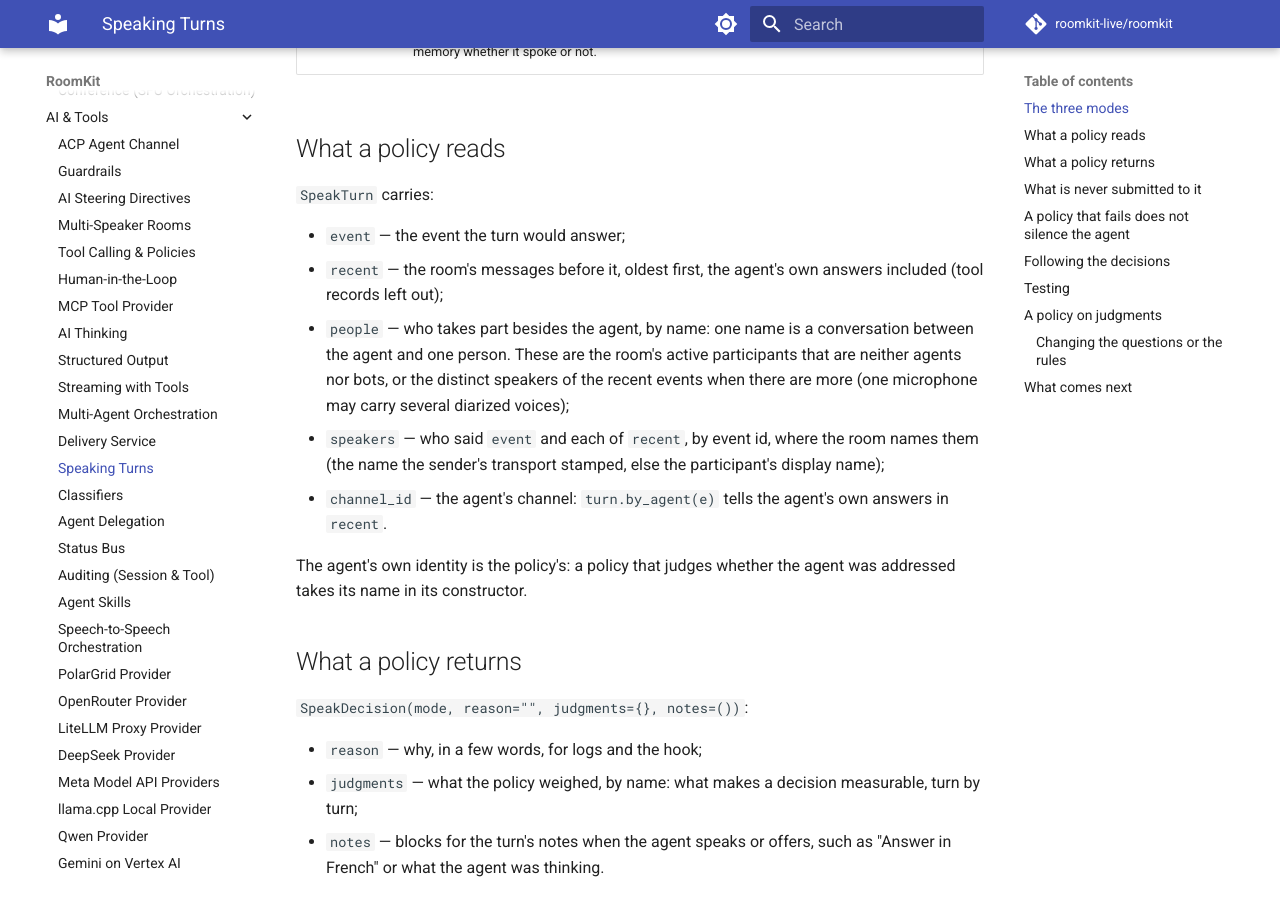
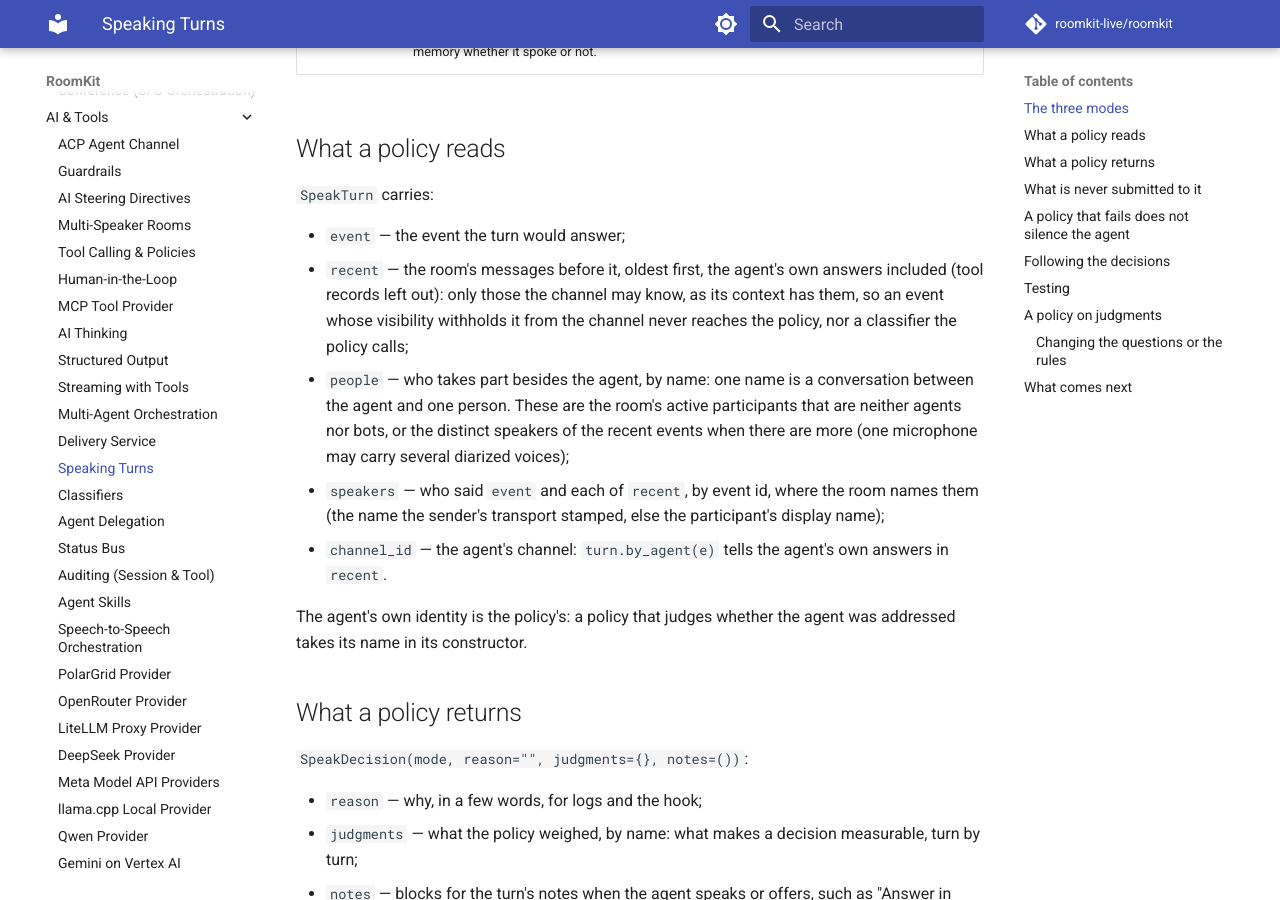
Before and after one commit to roomkit-live/roomkit-docs, an MkDocs documentation site: the page built from docs/guides/speaking-turns.md, in a window 1280 px wide and 900 px high, scrolled down 844 px. Built offline with MkDocs 1.6.1 and Material for MkDocs 9.7.7, drawn with Linux system fonts in a browser that asks for light colours; comment, search, counter and statistics services are not loaded.

Commit message:
docs(ai): a speak policy reads only what its channel may know (RMK-561)

```diff
--- a/docs/guides/speaking-turns.md
+++ b/docs/guides/speaking-turns.md
@@ -37,7 +37,9 @@ A runnable version, with two people and the three modes, is
 
 - `event` — the event the turn would answer;
 - `recent` — the room's messages before it, oldest first, the agent's own answers
-  included (tool records left out);
+  included (tool records left out): only those the channel may know, as its
+  context has them, so an event whose visibility withholds it from the channel
+  never reaches the policy, nor a classifier the policy calls;
 - `people` — who takes part besides the agent, by name: one name is a
   conversation between the agent and one person. These are the room's active
   participants that are neither agents nor bots, or the distinct speakers of the
```
